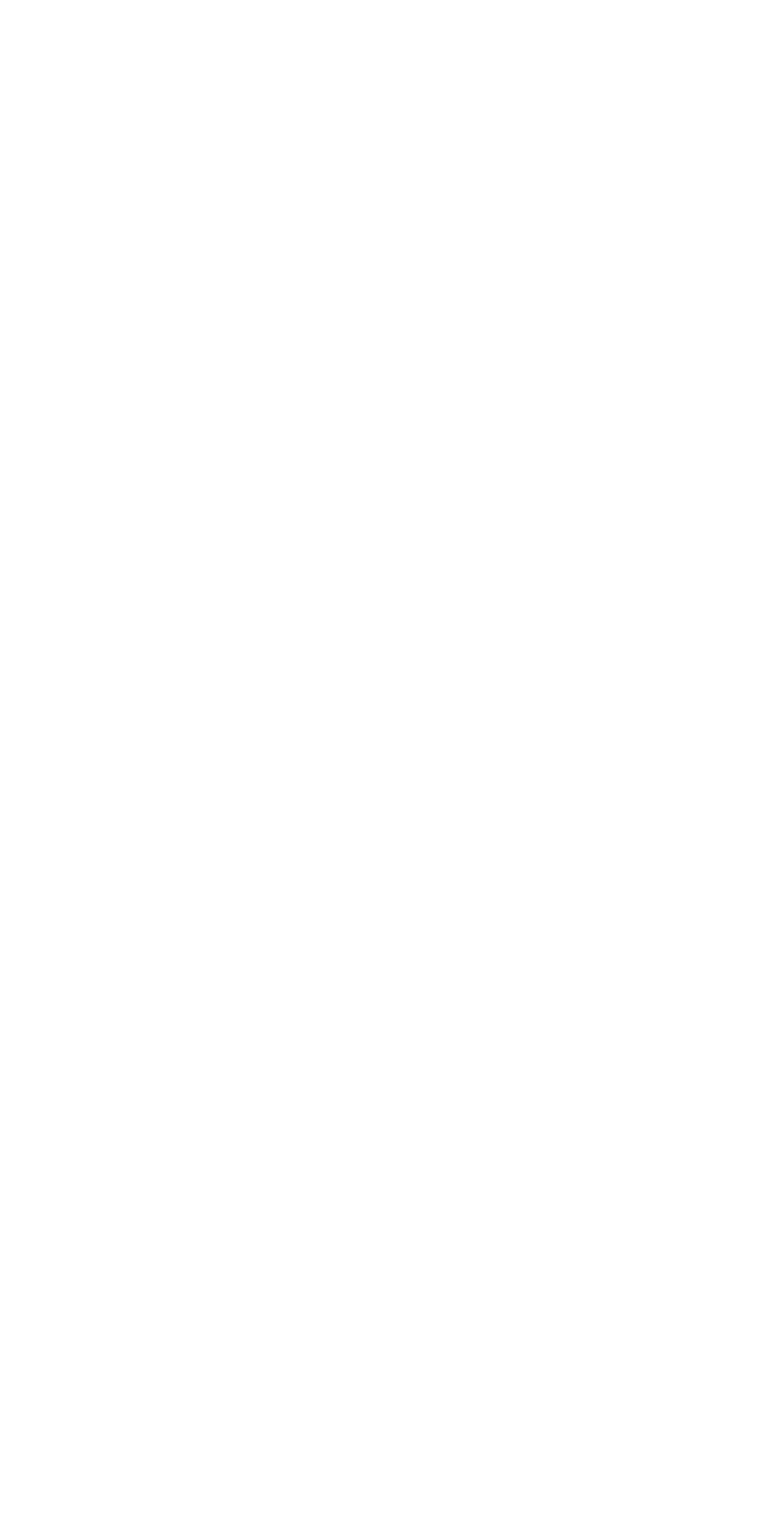
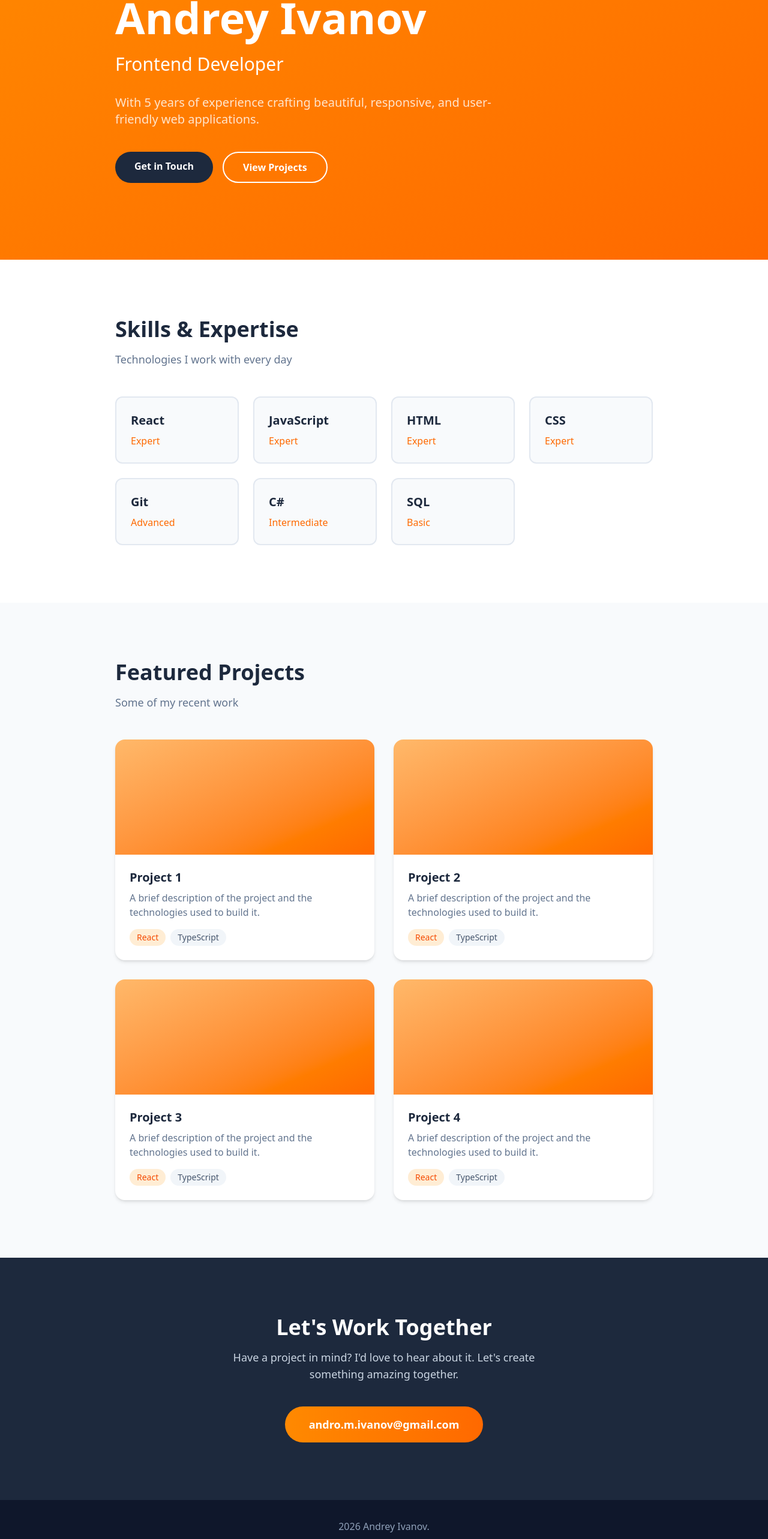
Before and after one commit to AndravenDev/personal-brand, a Next.js app: page / in a window 1280 px wide. Shown: the part 203-2769 px from the top of the page at 60% size. Before the commit the page ends 800 px from the top, so only its background shows below. Built offline with nearby package versions, Linux system fonts and the light colour scheme.

Commit message:
Adding a basic landing page

```diff
--- a/app/page.tsx
+++ b/app/page.tsx
@@ -1,7 +1,107 @@
 export default function Home() {
+  const skills = [
+    { name: "React", level: "Expert" },
+    { name: "JavaScript", level: "Expert" },
+    { name: "HTML", level: "Expert" },
+    { name: "CSS", level: "Expert" },
+    { name: "Git", level: "Advanced" },
+    { name: "C#", level: "Intermediate" },
+    { name: "SQL", level: "Basic" },
+  ];
+
   return (
-    <main>
-      <h1>Hello World</h1>
+    <main className="min-h-screen bg-white">
+      <section className="bg-gradient-to-br from-orange-400 to-orange-500 text-white py-32 px-8">
+        <div className="max-w-4xl mx-auto">
+          <p className="text-white/80 text-lg mb-4">Hello, I'm</p>
+          <h1 className="text-5xl md:text-7xl font-bold mb-6">Andrey Ivanov</h1>
+          <h2 className="text-2xl md:text-3xl font-light mb-8">Frontend Developer</h2>
+          <p className="text-xl text-white/80 max-w-2xl mb-10">
+            With 5 years of experience crafting beautiful, responsive, and user-friendly web applications.
+          </p>
+          <div className="flex gap-4 flex-wrap">
+            <a
+              href="#contact"
+              className="bg-slate-800 text-white px-8 py-3 rounded-full font-semibold hover:bg-slate-700 transition-colors"
+            >
+              Get in Touch
+            </a>
+            <a
+              href="#projects"
+              className="border-2 border-white text-white px-8 py-3 rounded-full font-semibold hover:bg-white hover:text-orange-500 transition-colors"
+            >
+              View Projects
+            </a>
+          </div>
+        </div>
+      </section>
+
+      <section className="py-24 px-8 bg-white">
+        <div className="max-w-4xl mx-auto">
+          <h2 className="text-4xl font-bold text-slate-800 mb-4">Skills & Expertise</h2>
+          <p className="text-slate-500 mb-12 text-lg">Technologies I work with every day</p>
+          <div className="grid grid-cols-2 md:grid-cols-3 lg:grid-cols-4 gap-6">
+            {skills.map((skill) => (
+              <div
+                key={skill.name}
+                className="bg-slate-50 border-2 border-slate-200 rounded-xl p-6 hover:border-orange-400 hover:shadow-lg transition-all"
+              >
+                <h3 className="text-xl font-semibold text-slate-800 mb-2">{skill.name}</h3>
+                <span className="text-orange-500 font-medium">{skill.level}</span>
+              </div>
+            ))}
+          </div>
+        </div>
+      </section>
+
+      <section id="projects" className="py-24 px-8 bg-slate-50">
+        <div className="max-w-4xl mx-auto">
+          <h2 className="text-4xl font-bold text-slate-800 mb-4">Featured Projects</h2>
+          <p className="text-slate-500 mb-12 text-lg">Some of my recent work</p>
+          <div className="grid md:grid-cols-2 gap-8">
+            {[1, 2, 3, 4].map((project) => (
+              <div
+                key={project}
+                className="bg-white rounded-2xl overflow-hidden shadow-md hover:shadow-xl transition-shadow"
+              >
+                <div className="h-48 bg-gradient-to-br from-orange-300 to-orange-500"></div>
+                <div className="p-6">
+                  <h3 className="text-xl font-semibold text-slate-800 mb-2">Project {project}</h3>
+                  <p className="text-slate-500 mb-4">
+                    A brief description of the project and the technologies used to build it.
+                  </p>
+                  <div className="flex gap-2 flex-wrap">
+                    <span className="bg-orange-100 text-orange-600 px-3 py-1 rounded-full text-sm">React</span>
+                    <span className="bg-slate-100 text-slate-600 px-3 py-1 rounded-full text-sm">TypeScript</span>
+                  </div>
+                </div>
+              </div>
+            ))}
+          </div>
+        </div>
+      </section>
+
+      <section id="contact" className="py-24 px-8 bg-slate-800 text-white">
+        <div className="max-w-4xl mx-auto text-center">
+          <h2 className="text-4xl font-bold mb-4">Let's Work Together</h2>
+          <p className="text-slate-300 text-lg mb-10 max-w-xl mx-auto">
+            Have a project in mind? I'd love to hear about it. Let's create something amazing together.
+          </p>
+          <a
+            href="mailto:hello@example.com"
+            className="inline-block bg-gradient-to-r from-orange-400 to-orange-500 text-white px-10 py-4 rounded-full font-semibold text-lg hover:from-orange-500 hover:to-orange-600 transition-all"
+          >
+            andro.m.ivanov@gmail.com
+          </a>
+        </div>
+      </section>
+
+      {/* Footer */}
+      <footer className="bg-slate-900 text-white py-8 px-8">
+        <div className="max-w-4xl mx-auto text-center">
+          <p className="text-slate-400">2026 Andrey Ivanov.</p>
+        </div>
+      </footer>
     </main>
   );
 }
```
